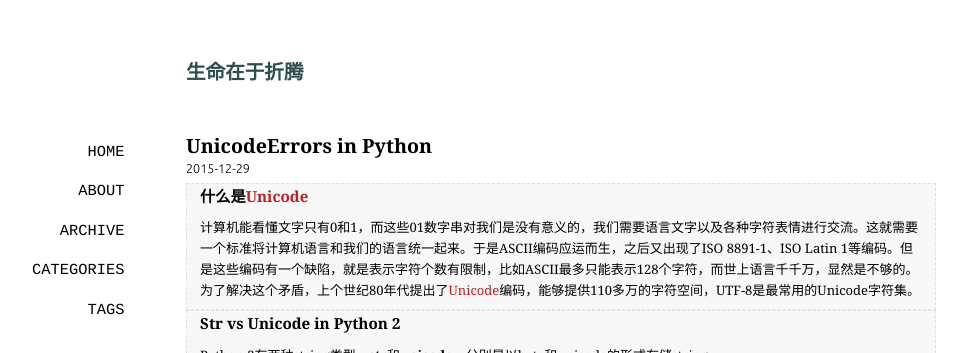
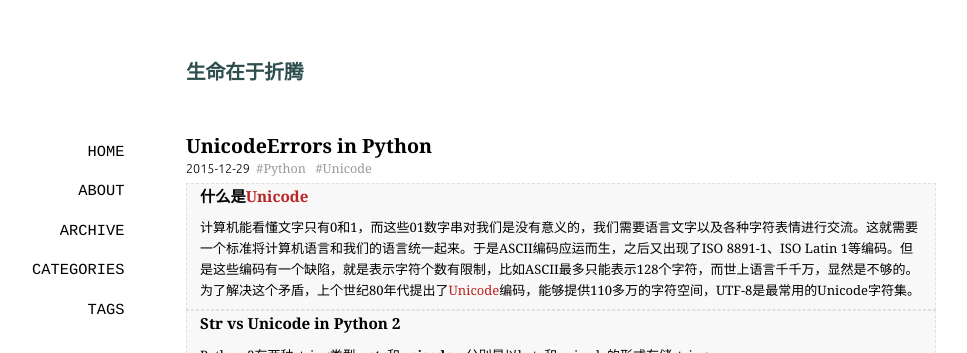
Before and after one commit to superabe/superabe.github.io, a Jekyll site: the page built from _posts/2015-12-29-UnicodeErrors.markdown, in a window 1280 px wide. Shown: the top 353 px of the page, without its empty margins (154-1121 px from the left). Built offline with Jekyll 4.4.1, drawn with Linux system fonts in a browser that asks for light colours; some web fonts are replaced; comment, search, counter and statistics services are not loaded.

Commit message:
add tags of post 2015-12-29

```diff
--- a/_posts/2015-12-29-UnicodeErrors.markdown
+++ b/_posts/2015-12-29-UnicodeErrors.markdown
@@ -1,6 +1,7 @@
 ---
 layout: post
 title: UnicodeErrors in Python
+tags: Python Unicode
 ---
 >### 什么是[Unicode](https://en.wikipedia.org/wiki/Unicode)
 计算机能看懂文字只有0和1，而这些01数字串对我们是没有意义的，我们需要语言文字以及各种字符表情进行交流。这就需要一个标准将计算机语言和我们的语言统一起来。于是ASCII编码应运而生，之后又出现了ISO 8891-1、ISO Latin 1等编码。但是这些编码有一个缺陷，就是表示字符个数有限制，比如ASCII最多只能表示128个字符，而世上语言千千万，显然是不够的。为了解决这个矛盾，上个世纪80年代提出了[Unicode](https://en.wikipedia.org/wiki/Unicode)编码，能够提供110多万的字符空间，UTF-8是最常用的Unicode字符集。
```
